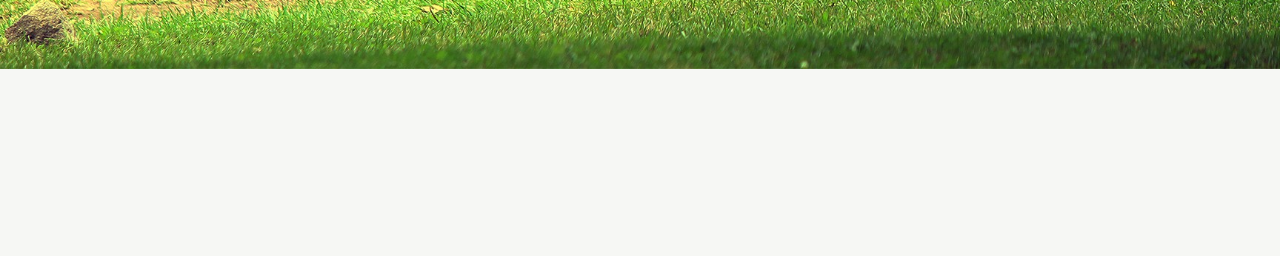
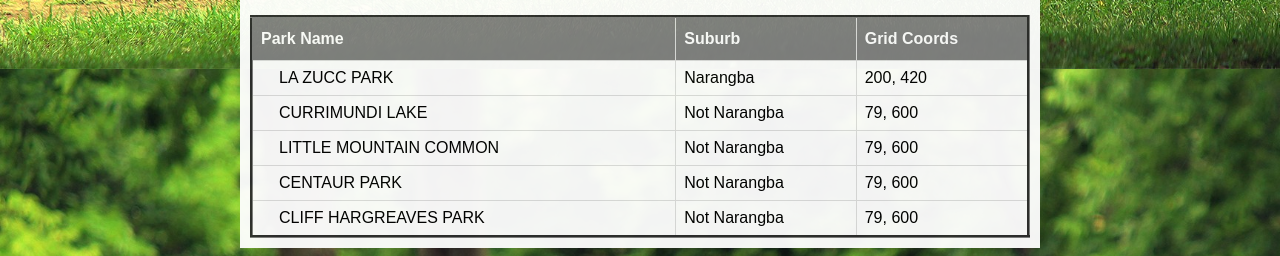
Before and after one commit to thejonnyhall/Parque, a PHP site: page /result.html in a window 1280 px wide. Shown: the part 731-987 px from the top of the page. Before the commit the page ends 800 px from the top, so only its background shows below. Run offline with PHP 8.4, Linux system fonts and the light colour scheme.

Commit message:
First Patch

```diff
--- a/assignmentcss.css
+++ b/assignmentcss.css
@@ -49,6 +49,11 @@
     color: #000000;
     padding: 6px 18px 6px 18px;
 
+}
+
+#laZucc a {
+    color: red;
+    text-decoration: none;
 }
 
 p9 {
@@ -108,10 +113,10 @@
 
 .map {
     width: auto;
-    height: auto;
-    margin-left: 200px;
-    margin-right: 200px;
-    border: 2px solid;
+    width: 70%;
+    margin-left: auto;
+    margin-right: auto;
+    border: 3px solid;
 }
 
 .mapresult {
@@ -130,7 +135,29 @@
     width: 29%;
 }*/
 
-table {
-    margin-left: auto;
-    margin-right: auto;
+#resulttable {
+    border-collapse: collapse;
+    width: 100%;
 }
+
+#resulttable td, #resulttable th {
+    border: 1px solid #ddd;
+    padding: 8px;
+}
+
+#resulttable tr:hover {
+    background-color: #ddd;
+}
+
+#resulttable th {
+    padding-top: 12px;
+    padding-bottom: 12px;
+    text-align: left;
+    background-color: grey;
+    color: white;
+}
+
+.error-message {
+    color: red;
+    visibility: hidden;
+}
--- a/result.html
+++ b/result.html
@@ -24,28 +24,42 @@
                 <div class="content">
                     <h1>Parks within a 10km radius of Narangba</h1><br>
                     <div class="map">
-                        <iframe src="heckidkhowtodothis">
-                        </iframe>
+                        <img src="images/testmap.png" alt="testmap" width="546" align="center">
                     </div>
                     <br><br>
 
                     <div class="resulttable">
-                        <table border="1">
-                            <colgroup span="3"></colgroup>
+                        <table id="resulttable" border="3" >
+                            <colgroup span="5"></colgroup>
                             <tr>
                                 <th>Park Name</th>
                                 <th>Suburb</th>
                                 <th>Grid Coords</th>
                             </tr>
                             <tr>
-                                <td><a href="lazucc.html">Meme1</td>
+                                <td><a href="lazucc.html">La Zucc Park</td>
                                 <td>Narangba</td>
-                                <td>69, 420</td>
+                                <td>200, 420</td>
                             </tr>
                             <tr>
-                                <td>Meme2</td>
+                                <td><a href="lazucc.html">Currimundi Lake</td>
                                 <td>Not Narangba</td>
-                                <td>3</td>
+                                <td>79, 600</td>
+                            </tr>
+                            <tr>
+                                <td><a href="lazucc.html">Little Mountain Common</td>
+                                <td>Not Narangba</td>
+                                <td>79, 600</td>
+                            </tr>
+                            <tr>
+                                <td><a href="lazucc.html">Centaur Park</td>
+                                <td>Not Narangba</td>
+                                <td>79, 600</td>
+                            </tr>
+                            <tr>
+                                <td><a href="lazucc.html">Cliff Hargreaves Park</td>
+                                <td>Not Narangba</td>
+                                <td>79, 600</td>
                             </tr>
                         </table>
                     </div>
```
Also changed, not shown: myscripts.js (+56 -39 lines), search.html (+15 -50 lines).
